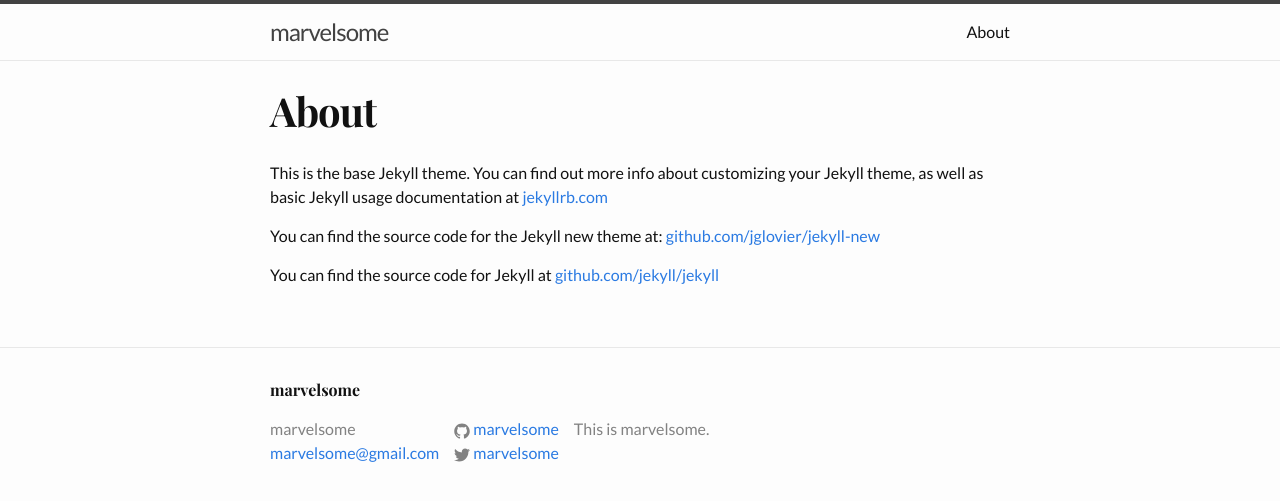
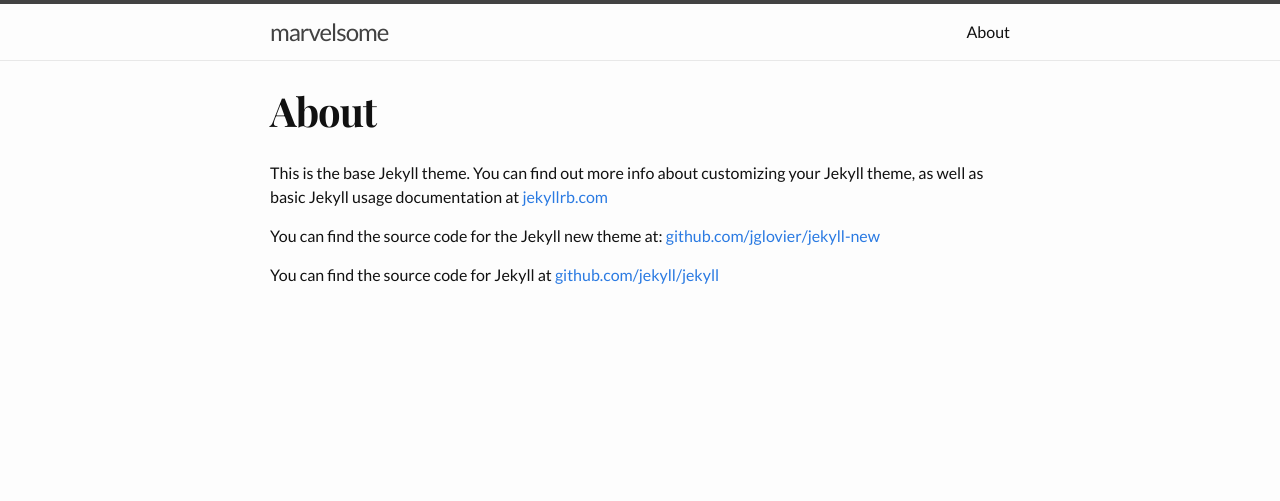
Before and after one commit to marvelsome/marvelsome.github.io, a Jekyll site: the page built from about.md, in a window 1280 px wide. Shown: the top 501 px of the page. Built offline with Jekyll 4.4.1, drawn with Linux system fonts in a browser that asks for light colours; some web fonts are replaced; some of the changed lines change nothing that is shown.

Commit message:
Updating the config and hiding the footer

```diff
--- a/_config.yml
+++ b/_config.yml
@@ -1,8 +1,7 @@
 # Site settings
 title: marvelsome
 email: marvelsome@gmail.com
-description: #> # this means to ignore newlines until "baseurl:"
-  This is marvelsome.
+description: "This is marvelsome."
 baseurl: "" # the subpath of your site, e.g. /blog/
 url: "http://marvelsome.github.io/"
 twitter_username: marvelsome
--- a/_layouts/default.html
+++ b/_layouts/default.html
@@ -13,8 +13,9 @@
       </div>
     </div>
 
+    {% comment %}
     {% include footer.html %}
-
+    {% endcomment %}
   </body>
 
 </html>
```
